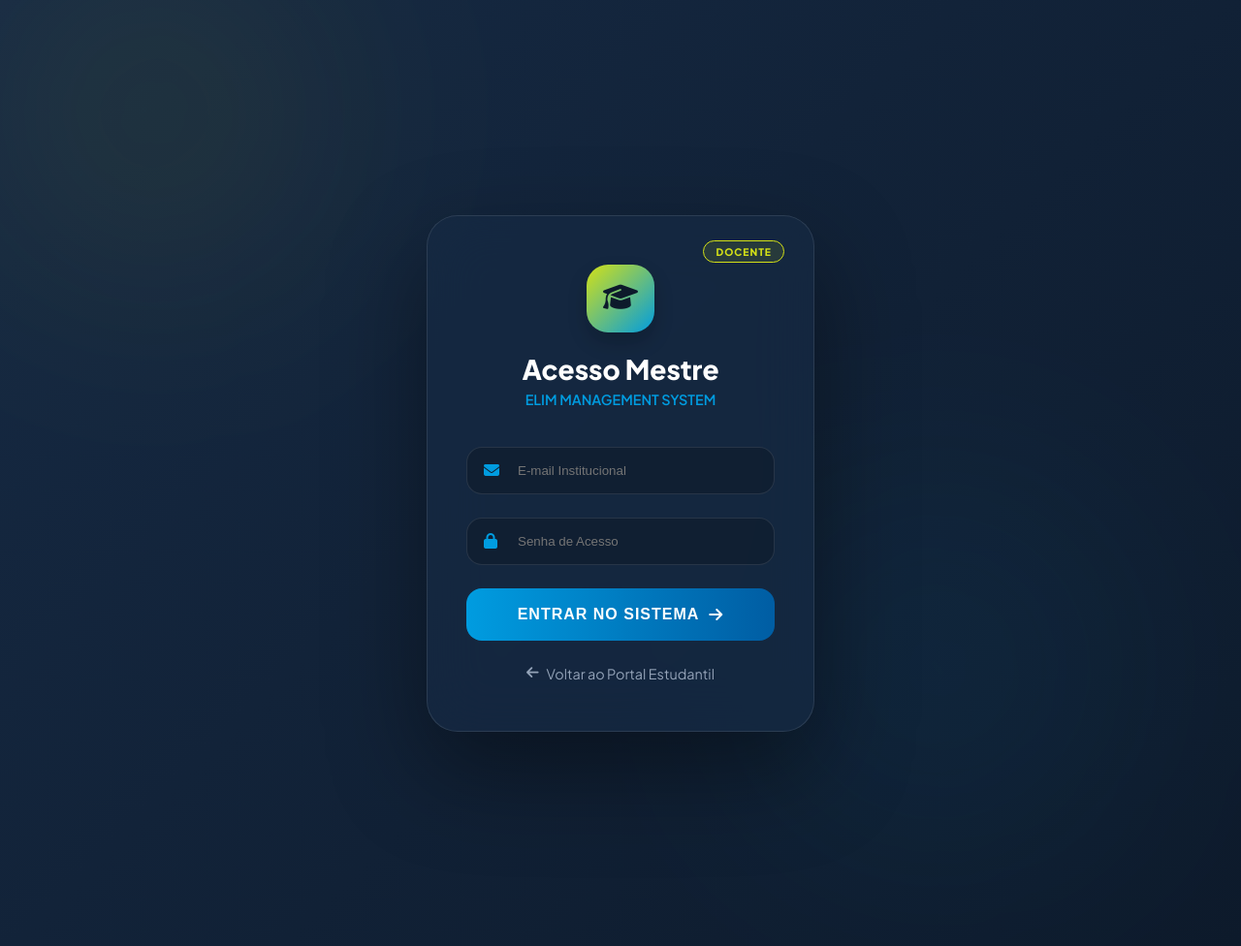
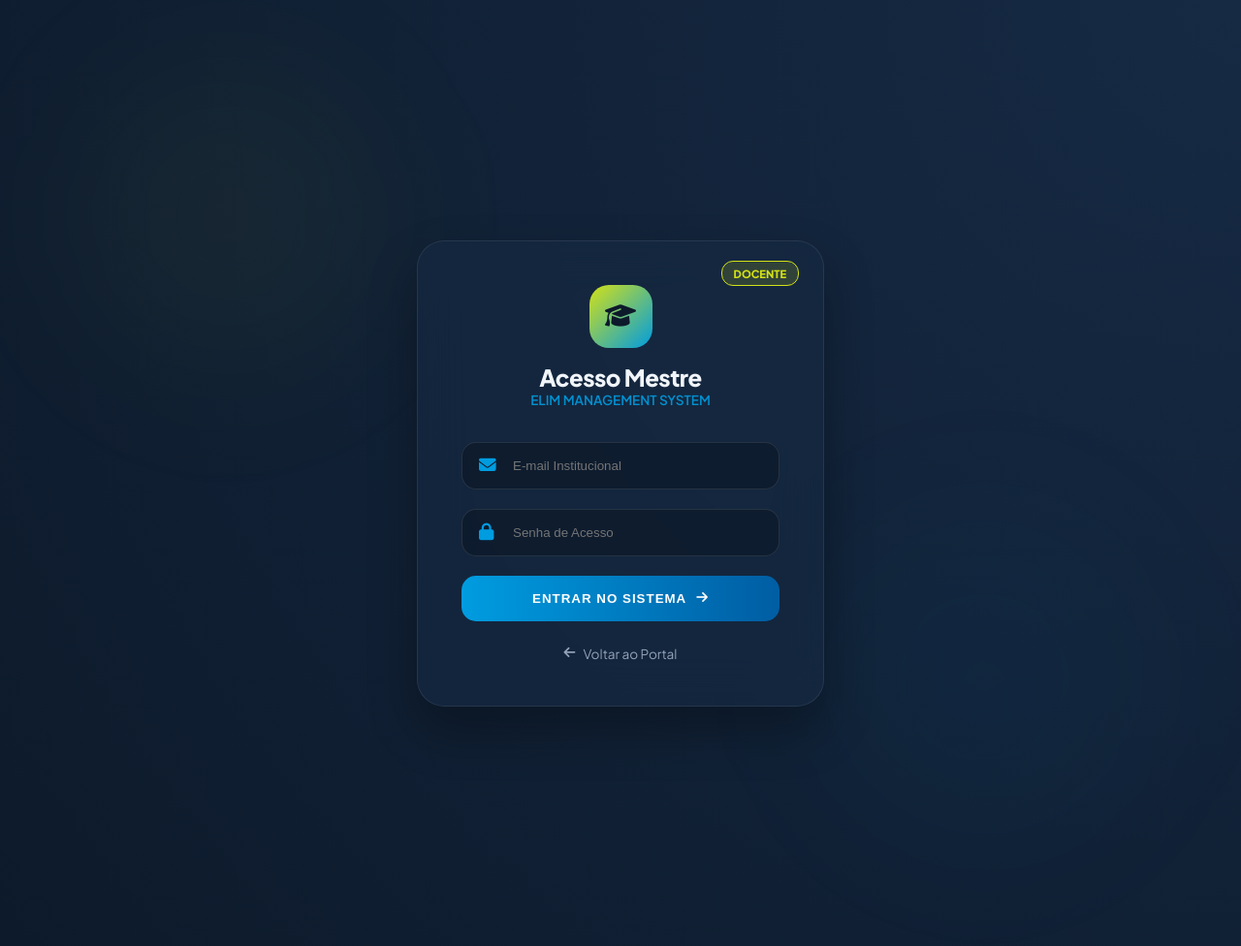
Before and after one commit to miguel0274234/hjkkjjhbjhbjhbkj, a Flask app: page /login in a window 1280 px wide. Shown: the whole page at 97% size. Run offline with Flask 3, Linux system fonts and the light colour scheme; some libraries are stand-ins or nearby versions.

Commit message:
Update login.html

```diff
--- a/templates/login.html
+++ b/templates/login.html
@@ -10,17 +10,12 @@
 
     <style>
         :root {
-            /* Cores extraídas da imagem Elim */
-            --primary: #d4e117;       /* Amarelo Limão (Pássaro/Topo) */
-            --secondary: #009ce0;     /* Azul Ciano (Curva inferior) */
-            --accent: #005da3;        /* Azul Médio (Texto Elim) */
-            --bg-dark: #162a44;       /* Azul Marinho (Fundo da logo) */
-            --bg-deep: #0d1a2b;       /* Azul ainda mais escuro para profundidade */
-
-            --card-bg: rgba(22, 42, 68, 0.7);
-            --input-bg: rgba(0, 0, 0, 0.2);
+            --primary: #d4e117;       /* Amarelo Limão */
+            --secondary: #009ce0;     /* Azul Ciano */
+            --accent: #005da3;        /* Azul Médio */
+            --bg-deep: #0d1a2b;       /* Fundo Profundo */
+            --card-bg: rgba(22, 42, 68, 0.6);
             --text-main: #f1f5f9;
-            --text-muted: #94a3b8;
         }
 
         * { margin: 0; padding: 0; box-sizing: border-box; }
@@ -36,124 +31,122 @@
             overflow: hidden;
         }
 
+        /* Fundo Animado */
         .ocean-bg {
             position: fixed;
             top: 0; left: 0; width: 100%; height: 100%;
             z-index: -1;
-            background: linear-gradient(135deg, var(--bg-dark) 0%, var(--bg-deep) 100%);
+            background: radial-gradient(circle at top right, #162a44, #0d1a2b);
         }
 
-        /* Blobs com as novas cores da logo */
         .blob {
             position: absolute;
-            width: 600px; height: 600px;
-            background: radial-gradient(circle, rgba(212, 225, 23, 0.07) 0%, transparent 70%);
-            filter: blur(80px);
+            width: 500px; height: 500px;
+            background: radial-gradient(circle, rgba(212, 225, 23, 0.05) 0%, transparent 70%);
+            filter: blur(60px);
             border-radius: 50%;
-            animation: move 25s infinite alternate ease-in-out;
+            animation: move 20s infinite alternate ease-in-out;
         }
 
         @keyframes move {
-            from { transform: translate(-20%, -20%) rotate(0deg); }
-            to { transform: translate(30%, 20%) rotate(360deg); }
-        }
-
-        .prof-container {
-            width: 100%;
-            max-width: 440px;
-            padding: 20px;
+            from { transform: translate(-10%, -10%); }
+            to { transform: translate(20%, 10%); }
         }
 
         .prof-card {
             background: var(--card-bg);
-            backdrop-filter: blur(30px);
-            -webkit-backdrop-filter: blur(30px);
-            border: 1px solid rgba(255, 255, 255, 0.1);
-            border-radius: 32px;
-            padding: 50px 40px;
-            box-shadow: 0 40px 100px rgba(0, 0, 0, 0.4);
+            backdrop-filter: blur(25px);
+            -webkit-backdrop-filter: blur(25px);
+            border: 1px solid rgba(255, 255, 255, 0.08);
+            border-radius: 28px;
+            padding: 45px;
+            width: 100%;
+            max-width: 420px;
+            box-shadow: 0 25px 50px rgba(0, 0, 0, 0.3);
+            position: relative;
         }
 
         .status-badge {
             position: absolute;
-            top: 25px; right: 30px;
-            background: rgba(212, 225, 23, 0.1);
+            top: 20px; right: 25px;
+            background: rgba(212, 225, 23, 0.15);
             border: 1px solid var(--primary);
             color: var(--primary);
-            padding: 4px 12px;
-            border-radius: 20px;
-            font-size: 0.65rem;
+            padding: 5px 12px;
+            border-radius: 12px;
+            font-size: 0.7rem;
+            font-weight: 800;
             text-transform: uppercase;
-            letter-spacing: 1px;
-            font-weight: 800;
         }
 
-        .header-section { text-align: center; margin-bottom: 40px; }
+        .header-section { text-align: center; margin-bottom: 35px; }
 
         .icon-box {
-            width: 70px; height: 70px;
+            width: 65px; height: 65px;
             background: linear-gradient(135deg, var(--primary), var(--secondary));
-            margin: 0 auto 20px;
-            border-radius: 22px;
+            margin: 0 auto 15px;
+            border-radius: 20px;
             display: flex; align-items: center; justify-content: center;
-            font-size: 1.8rem;
+            font-size: 1.6rem;
             color: var(--bg-deep);
-            box-shadow: 0 10px 20px rgba(0, 0, 0, 0.2);
         }
 
-        h2 { font-weight: 800; font-size: 1.75rem; color: #fff; }
-        .subtitle { color: var(--secondary); font-weight: 600; font-size: 0.9rem; margin-top: 5px; }
+        h2 { font-weight: 800; letter-spacing: -0.5px; }
+        .subtitle { color: var(--secondary); font-size: 0.85rem; font-weight: 600; opacity: 0.9; }
 
-        .input-group { margin-bottom: 24px; position: relative; }
+        .input-group { margin-bottom: 20px; position: relative; }
 
         .input-group i {
             position: absolute; left: 18px; top: 50%;
             transform: translateY(-50%);
             color: var(--secondary);
+            font-size: 1.1rem;
         }
 
         .input-group input {
             width: 100%;
             padding: 16px 20px 16px 52px;
-            background: var(--input-bg);
+            background: rgba(0, 0, 0, 0.25);
             border: 1px solid rgba(255, 255, 255, 0.1);
-            border-radius: 16px;
+            border-radius: 15px;
             color: white;
             outline: none;
-            transition: 0.3s;
+            transition: 0.3s cubic-bezier(0.4, 0, 0.2, 1);
         }
 
         .input-group input:focus {
             border-color: var(--primary);
+            background: rgba(0, 0, 0, 0.4);
             box-shadow: 0 0 0 4px rgba(212, 225, 23, 0.1);
         }
 
         .btn-glow {
             width: 100%;
-            padding: 18px;
+            padding: 16px;
             border: none;
-            border-radius: 16px;
+            border-radius: 15px;
             background: linear-gradient(90deg, var(--secondary), var(--accent));
             color: white;
             font-weight: 800;
-            font-size: 1rem;
             cursor: pointer;
-            transition: 0.4s;
+            transition: 0.3s;
             display: flex; align-items: center; justify-content: center; gap: 10px;
             text-transform: uppercase;
             letter-spacing: 1px;
         }
 
         .btn-glow:hover:not(:disabled) {
+            filter: brightness(1.1);
             transform: translateY(-2px);
-            filter: brightness(1.1);
-            box-shadow: 0 10px 25px rgba(0, 156, 224, 0.3);
+            box-shadow: 0 8px 20px rgba(0, 156, 224, 0.3);
         }
 
+        .btn-glow:disabled { opacity: 0.6; cursor: not-allowed; }
+
         .link-back {
-            color: var(--text-muted);
+            color: #94a3b8;
             text-decoration: none;
-            font-size: 0.9rem;
+            font-size: 0.85rem;
             display: inline-flex;
             align-items: center;
             gap: 8px;
@@ -162,17 +155,17 @@
         }
         .link-back:hover { color: var(--primary); }
 
+        .fa-spin { margin-right: 8px; }
     </style>
 </head>
 <body>
 
     <div class="ocean-bg">
-        <div class="blob" style="top: -10%; left: -5%;"></div>
-        <div class="blob" style="bottom: -10%; right: -5%; background: radial-gradient(circle, rgba(0, 156, 224, 0.07) 0%, transparent 70%);"></div>
+        <div class="blob" style="top: 0%; left: 0%;"></div>
+        <div class="blob" style="bottom: 0%; right: 0%; background: radial-gradient(circle, rgba(0, 156, 224, 0.05) 0%, transparent 70%);"></div>
     </div>
 
-    <div class="prof-container">
-        <main class="prof-card">
+    <div class="prof-card">
         <span class="status-badge">Docente</span>
 
         <header class="header-section">
@@ -186,12 +179,12 @@
         <form id="loginForm">
             <div class="input-group">
                 <i class="fas fa-envelope"></i>
-                    <input type="email" id="email" name="email" placeholder="E-mail Institucional" required>
+                <input type="email" id="email" placeholder="E-mail Institucional" required>
             </div>
 
             <div class="input-group">
                 <i class="fas fa-lock"></i>
-                    <input type="password" id="password" name="password" placeholder="Senha de Acesso" required>
+                <input type="password" id="password" placeholder="Senha de Acesso" required>
             </div>
 
             <button type="submit" class="btn-glow" id="btnSubmit">
@@ -201,23 +194,24 @@
         </form>
 
         <div style="text-align: center;">
-                <a href="/login-estudante" class="link-back">
-                    <i class="fas fa-arrow-left"></i> Voltar ao Portal Estudantil
+            <a href="/" class="link-back">
+                <i class="fas fa-arrow-left"></i> Voltar ao Portal
             </a>
         </div>
-        </main>
     </div>
 
     <script>
         document.getElementById('loginForm').addEventListener('submit', async (e) => {
             e.preventDefault();
+
             const btn = document.getElementById('btnSubmit');
-            const originalContent = btn.innerHTML;
             const email = document.getElementById('email').value.trim();
             const password = document.getElementById('password').value;
 
+            // Feedback de carregamento
+            const originalContent = btn.innerHTML;
             btn.disabled = true;
-            btn.innerHTML = '<i class="fas fa-spinner fa-spin"></i> <span>Validando...</span>';
+            btn.innerHTML = '<i class="fas fa-circle-notch fa-spin"></i> Autenticando...';
 
             try {
                 const response = await fetch('/login', {
@@ -227,22 +221,21 @@
                 });
 
                 const result = await response.json();
-if(result.redirect) window.location.href = result.redirect;
 
+                if (response.ok && result.success) {
                     Swal.fire({
                         icon: 'success',
-                        title: 'Bem-vindo',
-                        text: 'Sincronização concluída.',
-                        background: '#162a44',
+                        title: 'Acesso Autorizado',
+                        text: 'Preparando seu ambiente docente...',
+                        background: '#0d1a2b',
                         color: '#fff',
                         showConfirmButton: false,
                         timer: 1500
                     }).then(() => {
                         window.location.href = result.redirect;
                     });
-
                 } else {
-                    throw new Error(result.error || 'Credenciais inválidas.');
+                    throw new Error(result.error || 'Falha na autenticação.');
                 }
 
             } catch (err) {
@@ -250,7 +243,7 @@ if(result.redirect) window.location.href = result.redirect;
                     icon: 'error',
                     title: 'Erro de Acesso',
                     text: err.message,
-                    background: '#162a44',
+                    background: '#0d1a2b',
                     color: '#fff',
                     confirmButtonColor: '#009ce0'
                 });
```
Lines whose indentation alone changed are shown as unchanged.
